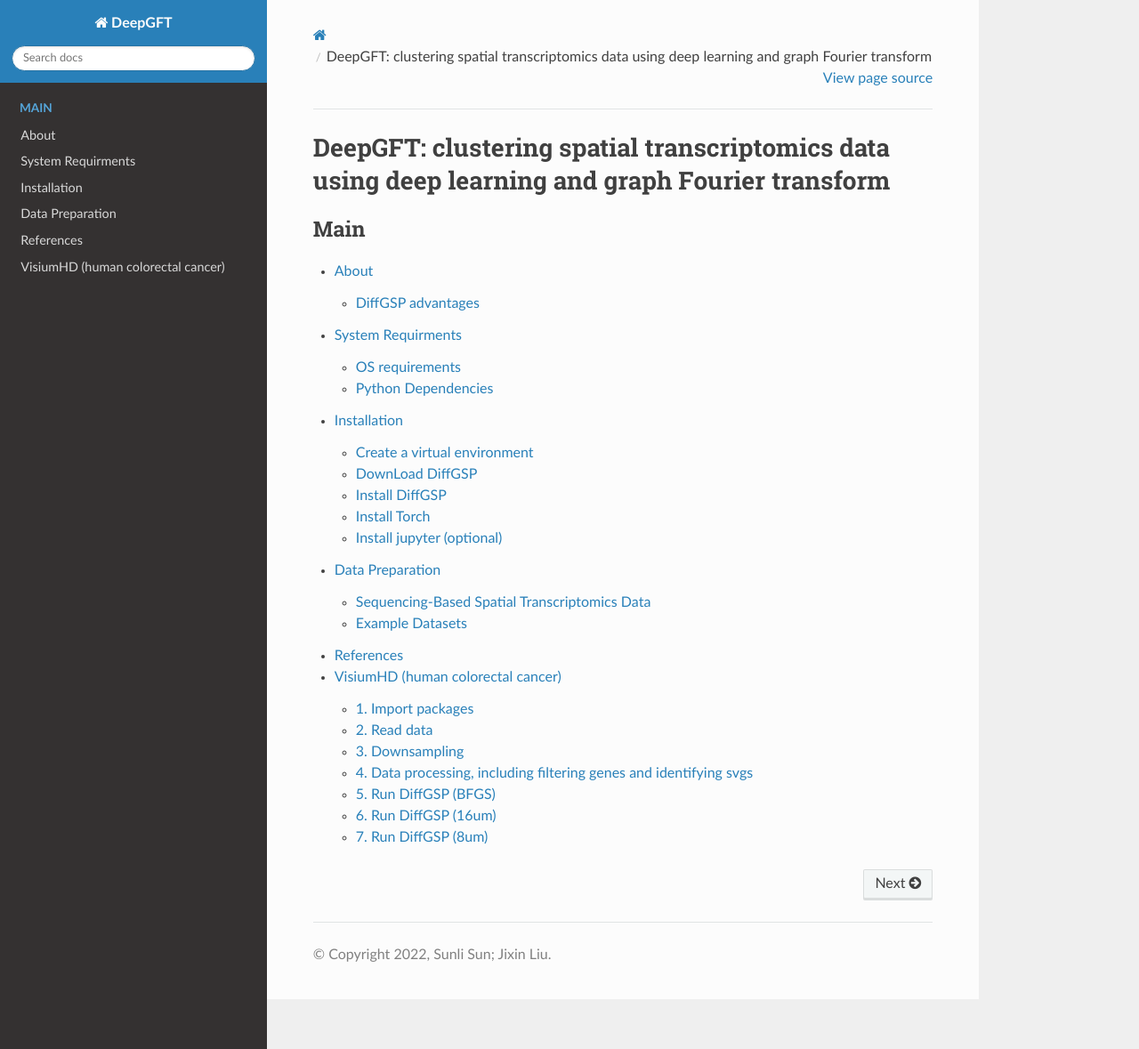
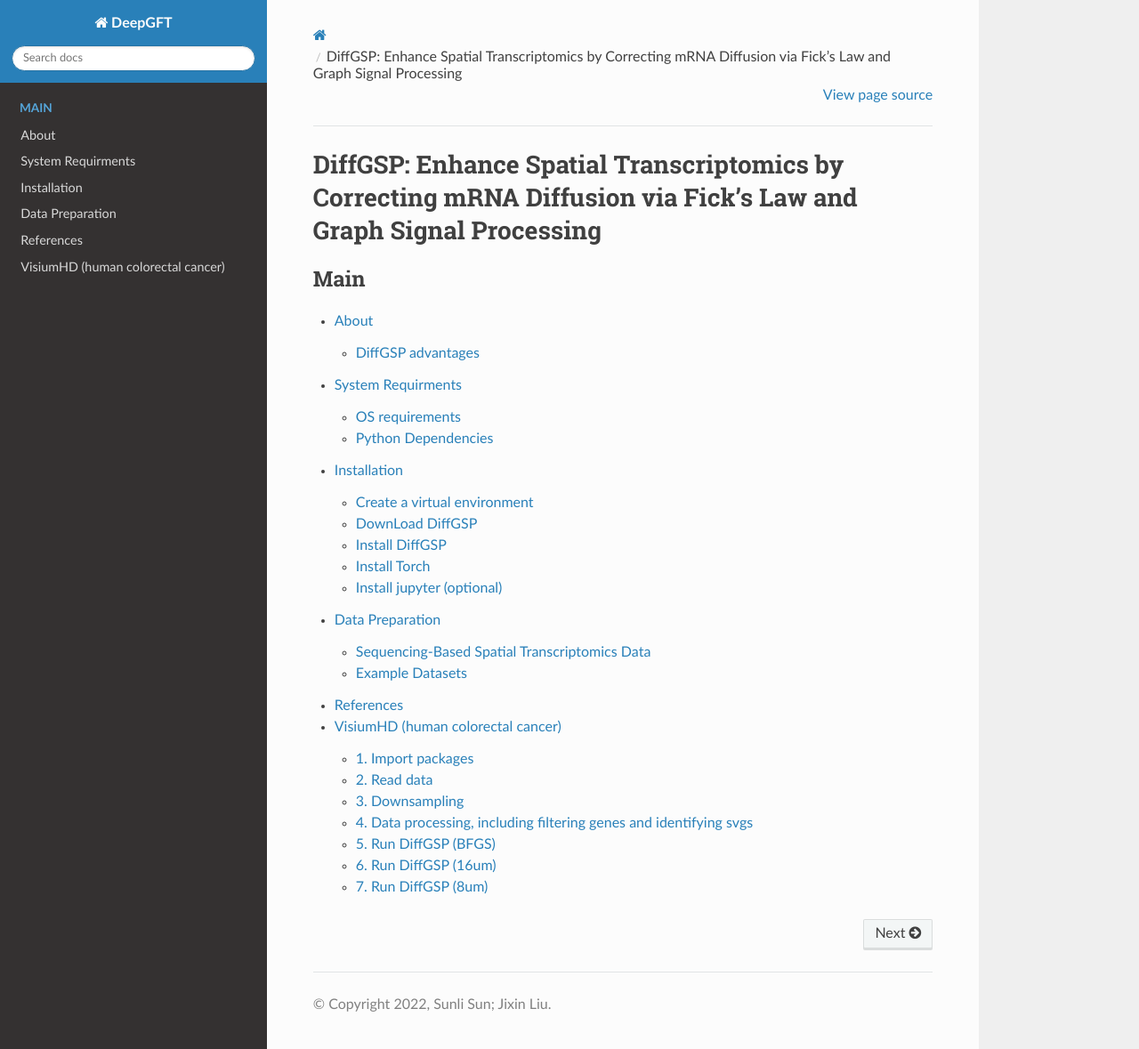
Before and after one commit to jxLiu-bio/DiffGSP, a Sphinx documentation site: the page built from source/index.rst, in a window 1280 px wide and 1179 px high. Shown: the whole window at 89% size. Built offline with Sphinx 7.4.7 and the Read the Docs theme 3.1.0, drawn with Linux system fonts in a browser that asks for light colours; pages that are not in the unit, such as notebooks, are missing from menus.

Commit message:
Update index.rst

```diff
--- a/source/index.rst
+++ b/source/index.rst
@@ -1,4 +1,4 @@
-DeepGFT: clustering spatial transcriptomics data using deep learning and graph Fourier transform
+DiffGSP: Enhance Spatial Transcriptomics by Correcting mRNA Diffusion via Fick’s Law and Graph Signal Processing
 ==================================================================================================================
 
 .. toctree::
```
